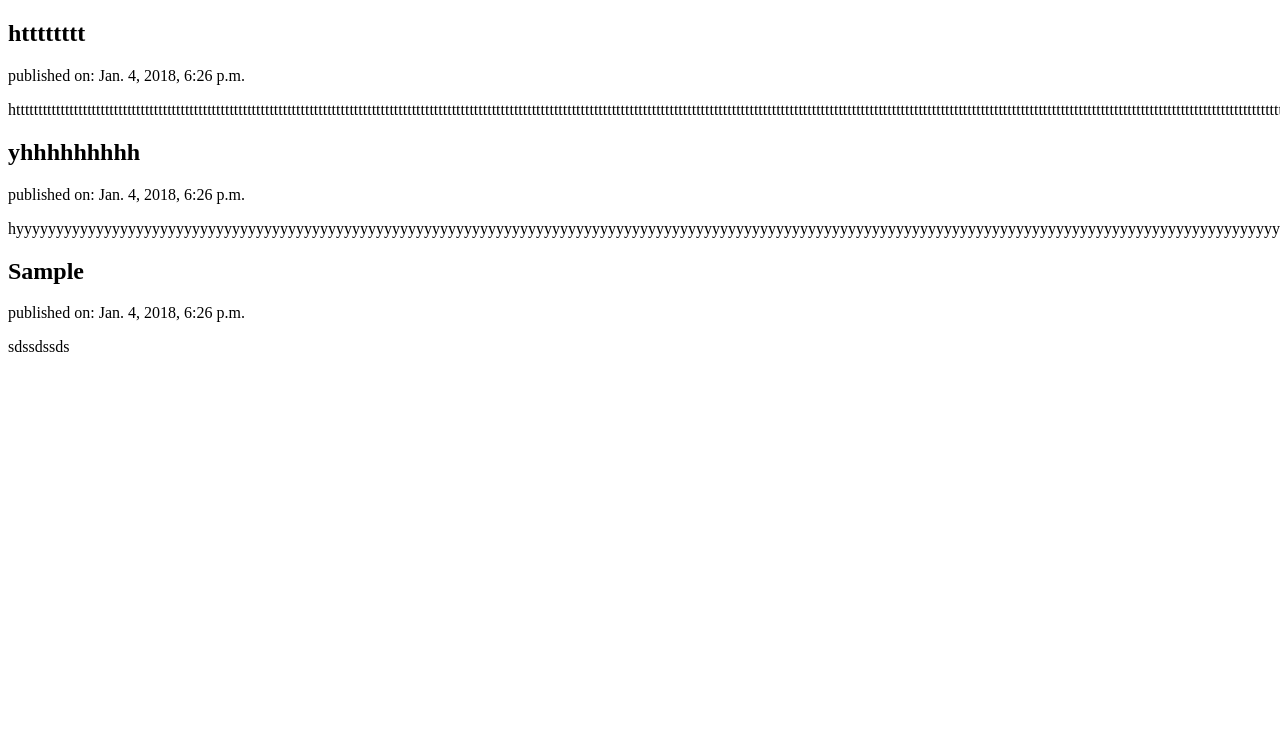
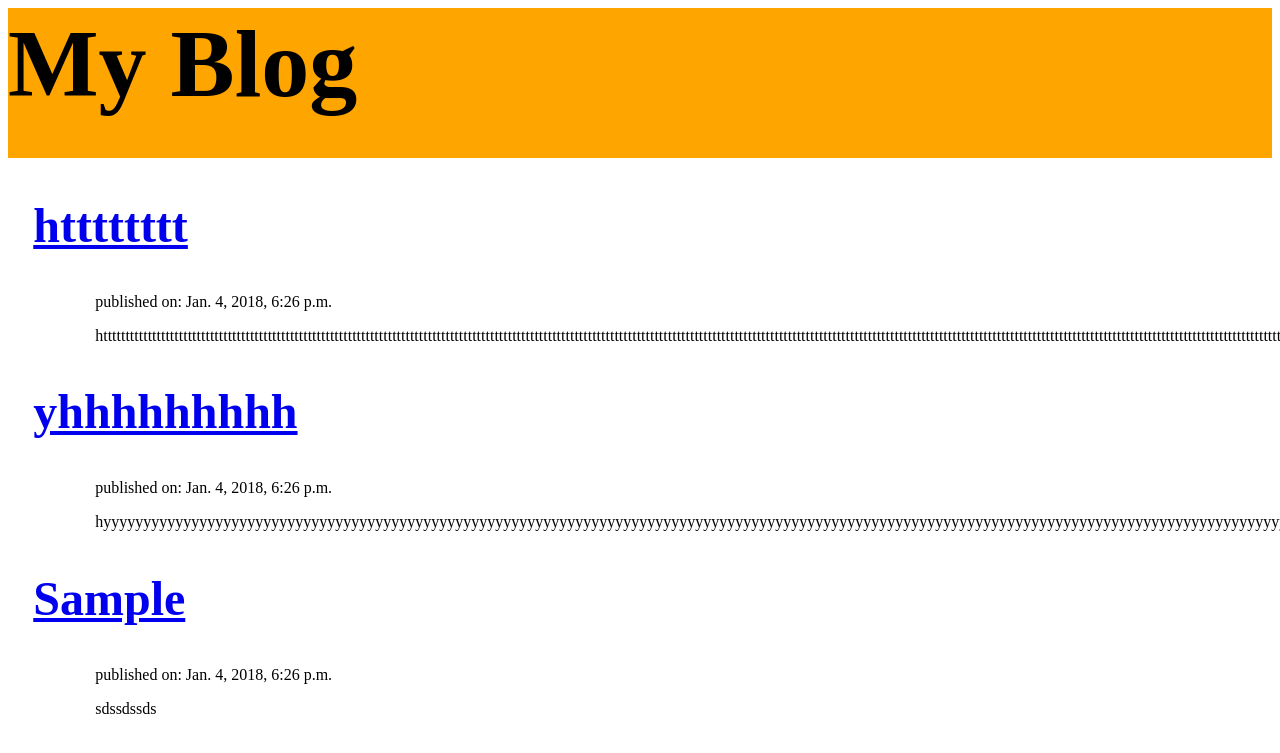
Before and after one commit to shashwat1002/myapp2, a Django app: page / in a window 1280 px wide; the page is wider, and only the part inside the window is pictured. Shown: the top 753 px of that part. Run offline with Django 3.2, Linux system fonts and the light colour scheme; data comes from the database, SQL or seed files in the repository.

Commit message:
full function

```diff
--- /dev/null
+++ b/blog/static/css/post_list.css
@@ -0,0 +1,22 @@
+.entry{
+  background-color: orange;
+  width: 100%;
+  height: 150px;
+  margin-top:0px;
+
+}
+h1 {
+  font-size: 600%;
+
+}
+h2 {
+  font-size:300%;
+}
+.conte{
+  padding-left: 5%;
+
+}
+
+.container{
+  padding-left: 2%;
+}
--- /dev/null
+++ b/blog/templates/blog/base.html
@@ -0,0 +1,25 @@
+{% load staticfiles %}
+
+<!DOCTYPE HTML>
+<html>
+<head>
+  <title>My first app. </title>
+  <link href="{% static 'css/post_list.css'  %}" rel="stylesheet">
+
+
+
+</head>
+
+<body>
+
+  <div class="entry">
+    <h1 style = "margin-top:0px;" > My Blog </h1>
+  </div>
+
+  <div class="container">
+        {% block content %}
+        {% endblock %}
+  </div>
+
+</body>
+</html>
--- a/blog/templates/blog/post_list.html
+++ b/blog/templates/blog/post_list.html
@@ -1,22 +1,19 @@
-<!DOCTYPE HTML>
-<html>
-<head>
-  <title>My first app. </title>
+{% extends 'blog/base.html' %}
 
 
-</head>
 
-<body>
+<!DOCTYPE HTML>
 
-  <div class="list_post">
+
+
+
+{% block content %}
     {% for post in posts %}
        <div class="post_item">
-         <h2> {{ post.title }}</h2>
-         published on: {{ post.published_date }}
+         <h2 ><a href="{% url 'post_detail' pkv=post.pk %}"> {{ post.title }}</a></h2>
+         <div class="conte"> published on: {{ post.published_date }}
          <p> {{ post.text | linebreaksbr }}</p>
        </div>
+       </div>
     {% endfor %}
-  </div>
-
-</body>
-</html>
+ {% endblock %}
--- a/blog/urls.py
+++ b/blog/urls.py
@@ -3,4 +3,5 @@
 
 urlpatterns= [
   url(r'^$', views.post_list, name='post_list'),
+  url(r'^post/(?P<pkv>\d+)/$' , views.post_detail, name='post_detail')
 ]
--- a/blog/views.py
+++ b/blog/views.py
@@ -7,5 +7,11 @@ def post_list(request):
     posts= Post.objects.filter(published_date__lte = timezone.now()).order_by('published_date')
     return render(request, 'blog/post_list.html', {'posts':posts})
 
+def post_detail(request , pkv):
+    post = Post.objects.get(pk=pkv)
+    return render(request , 'blog/post_detail.html' , {'post' : post})
+
+
+
 
 # Create your views here.
```
Also changed, not shown: blog/templates/blog/post_detail.html (added, +11 -0 lines), 2 other files.
